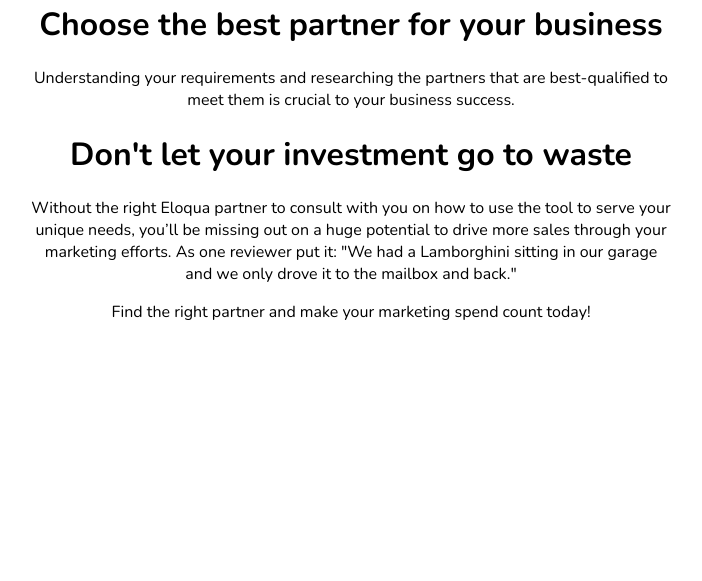
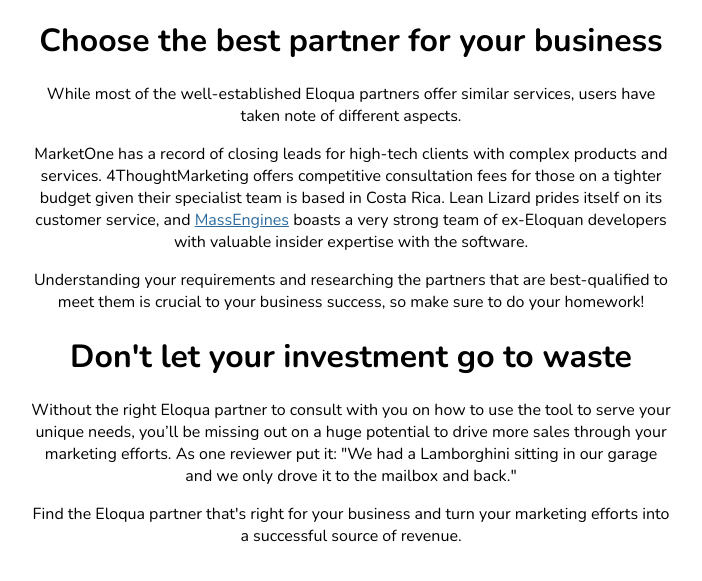
Before and after one commit to aminatariq/mass-engines, a plain HTML site: page index.html in a window 1280 px wide. Shown: the part 711-1292 px from the top of the page, without its empty margins (289-991 px from the left). Before the commit the page ends 1066 px from the top, so only its background shows below. Drawn offline with nearby package versions, Linux system fonts and the light colour scheme.

Commit message:
Added competitor analysis

```diff
--- a/index.html
+++ b/index.html
@@ -18,7 +18,7 @@
 
 	<p>Whether you’re planning to jump on the Eloqua bandwagon or your company is already set up with the software, chances are you won’t enjoy the maximum ROI that you deserve without some seriously hardcore marketing automation expertise.</p>
 
-	<p>Luckily, there are official Eloqua partners that offer customized consulting to ensure you're getting the biggest bang for your buck.</p>
+	<p>Luckily, there are official Eloqua partners that offer customized consulting to ensure you're getting the biggest bang for your marketing buck.</p>
 
 	<h1>Hire a partner for these services:</h1>
 
@@ -26,12 +26,16 @@
 
 	<h1>Choose the best partner for your business</h1>
 
-	<p>Understanding your requirements and researching the partners that are best-qualified to meet them is crucial to your business success. </p>
+	<p>While most of the well-established Eloqua partners offer similar services, users have taken note of different aspects.</p>
+
+	<p>MarketOne has a record of closing leads for high-tech clients with complex products and services. 4ThoughtMarketing offers competitive consultation fees for those on a tighter budget given their specialist team is based in Costa Rica. Lean Lizard prides itself on its customer service, and <a link href="http://www.massengines.com/">MassEngines</a> boasts a very strong team of ex-Eloquan developers with valuable insider expertise with the software.</p>
+
+	<p>Understanding your requirements and researching the partners that are best-qualified to meet them is crucial to your business success, so make sure to do your homework!</p>
 
 	<h1>Don't let your investment go to waste</h1>
 
 	<p>Without the right Eloqua partner to consult with you on how to use the tool to serve your unique needs, you’ll be missing out on a huge potential to drive more sales through your marketing efforts. As one reviewer put it: "We had a Lamborghini sitting in our garage and we only drove it to the mailbox and back."</p>
 
-	<p>Find the right partner and make your marketing spend count today!</p>
+	<p>Find the Eloqua partner that's right for your business and turn your marketing efforts into a successful source of revenue.</p>
 
 	</div>
--- a/style.css
+++ b/style.css
@@ -9,8 +9,8 @@
   min-width: 360px;
   background-color: white;
   border-radius: 1.25em;
-  margin-top: 2.00em;
-  margin-bottom: 2.00em;
+  margin-top: 3.00em;
+  margin-bottom: 3.00em;
   text-align: center;
 }
 
@@ -25,3 +25,12 @@
 p {
   font-weight: 300;
 }
+
+/* unvisited link */
+a:link {
+    color: #2b6a9e;
+}
+/* visited link */
+a:visited {
+    color: #2b6a9e;
+}
```
